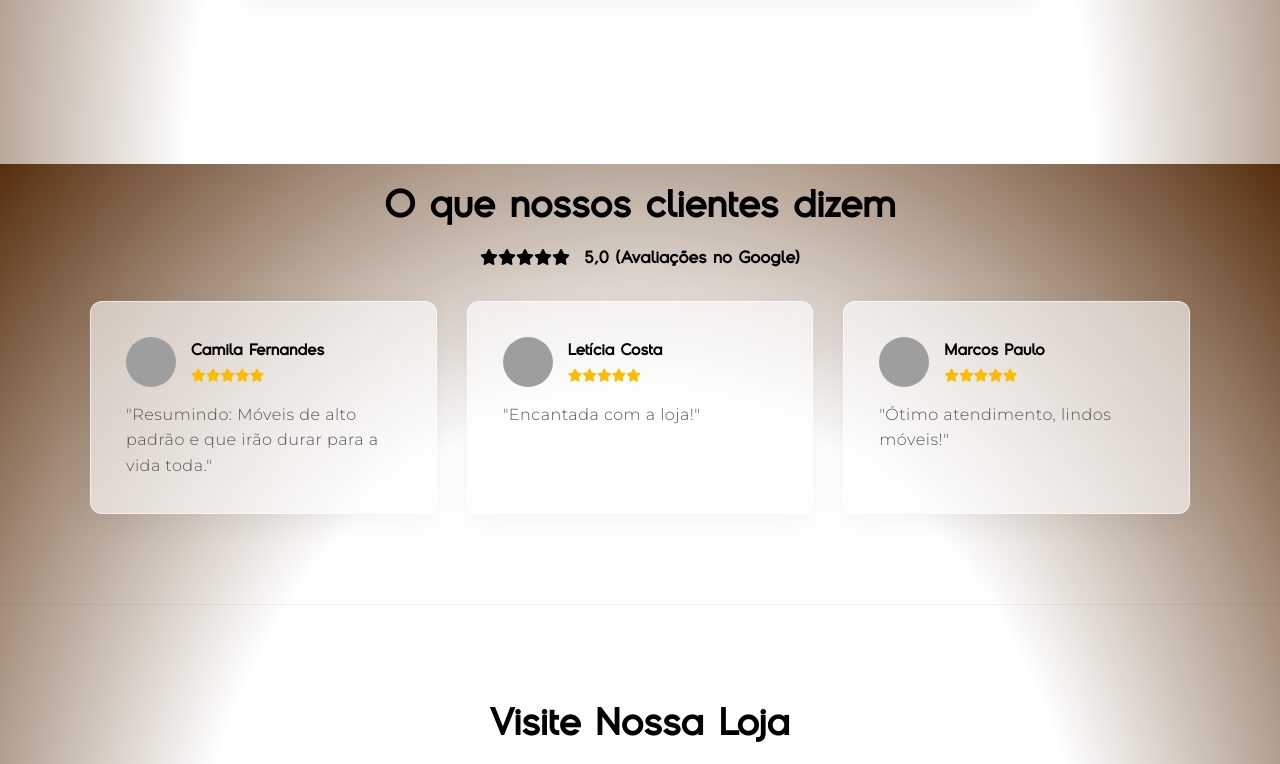
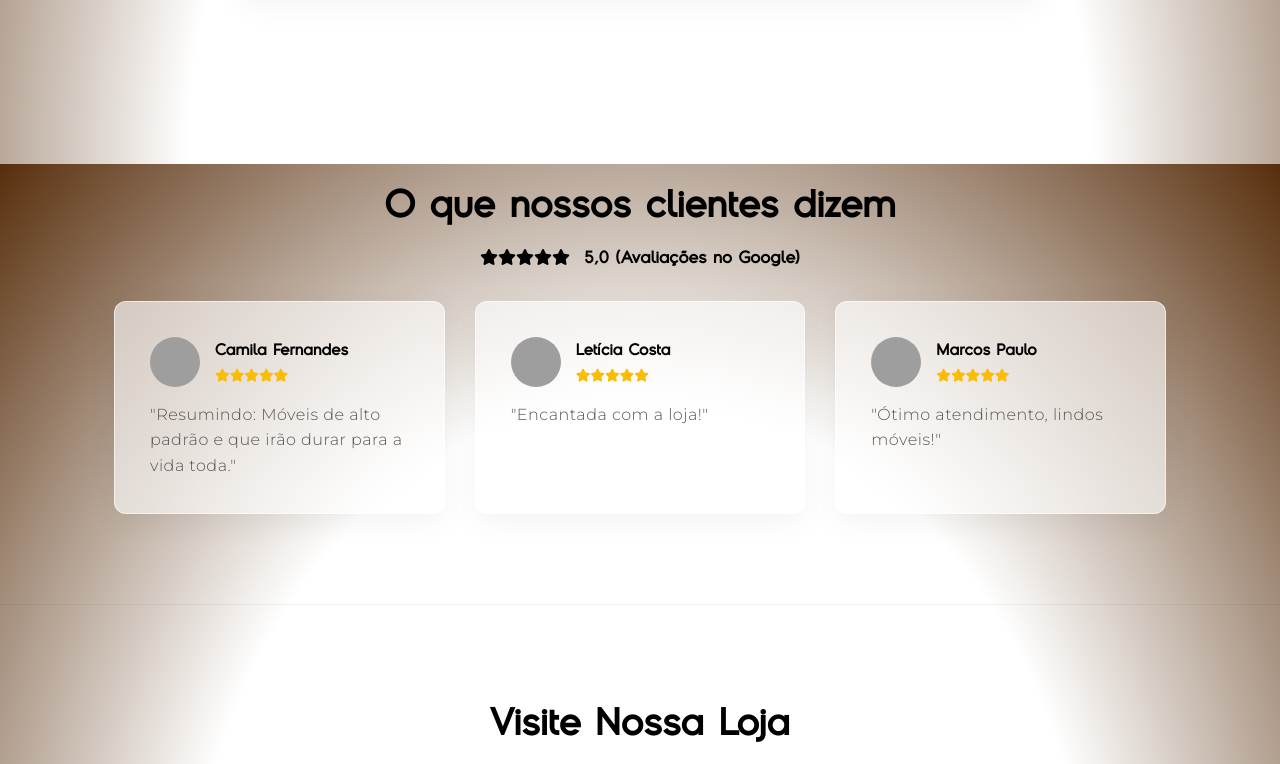
Before and after one commit to kadurm/cepel-arte-decore, a website: page index.html in a window 1280 px wide. Shown: the part 1436-2200 px from the top of the page. Drawn offline with nearby package versions, Linux system fonts and the light colour scheme; no server answers; grey boxes are pictures that could not be loaded.

Commit message:
fix: padronizando layout e margens mobile da seção de avaliações

```diff
--- a/index.html
+++ b/index.html
@@ -43,7 +43,7 @@
         }
 
         a { text-decoration: none; color: inherit; }
-        .container { width: 100%; max-width: 1100px; margin: 0 auto; padding: 0 20px; }
+        .container { width: 100%; max-width: 1100px; margin: 0 auto; padding: 0 24px; }
 
         /* --- Cabeçalho Efeito Vidro --- */
         header {
@@ -401,7 +401,8 @@
                 </div>
             </section>
 
-            <section id="avaliacoes" class="reviews container">
+            <section id="avaliacoes" class="reviews">
+                <div class="container">
                     <h2 class="section-title">O que nossos clientes dizem</h2>
                     <div class="google-rating">
                         <i class="fas fa-star"></i><i class="fas fa-star"></i><i class="fas fa-star"></i><i class="fas fa-star"></i><i class="fas fa-star"></i>
@@ -411,6 +412,7 @@
                     <div class="reviews-grid" id="dynamic-reviews-grid">
                         <div style="text-align: center; width: 100%; grid-column: 1 / -1; color: var(--primary-graphic-color); font-family: var(--font-logo); font-weight: 600;">
                             <i class="fas fa-spinner fa-spin"></i> Sincronizando avaliações do Google...
+                        </div>
                     </div>
                 </div>
             </section>
```
Lines whose indentation alone changed are shown as unchanged.
